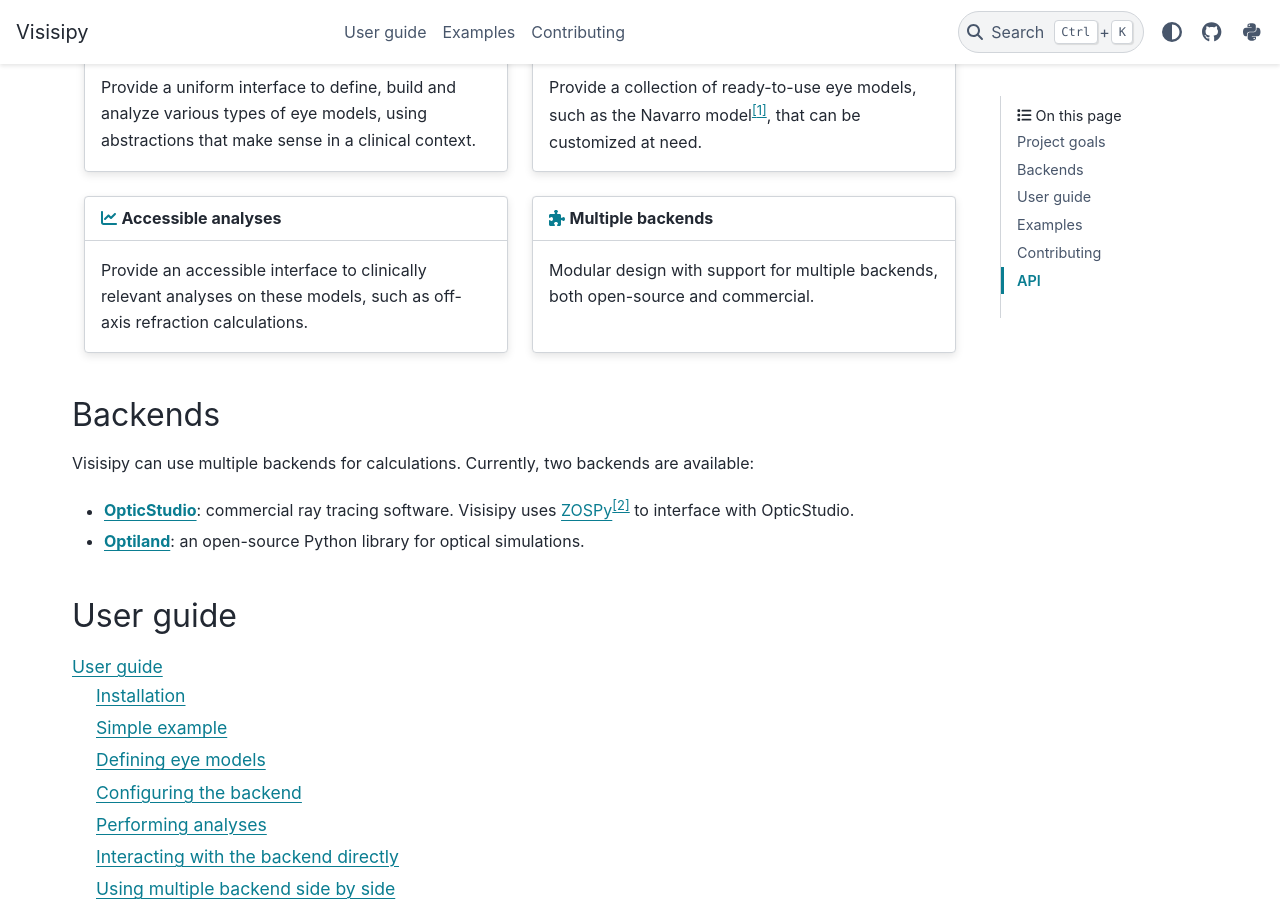
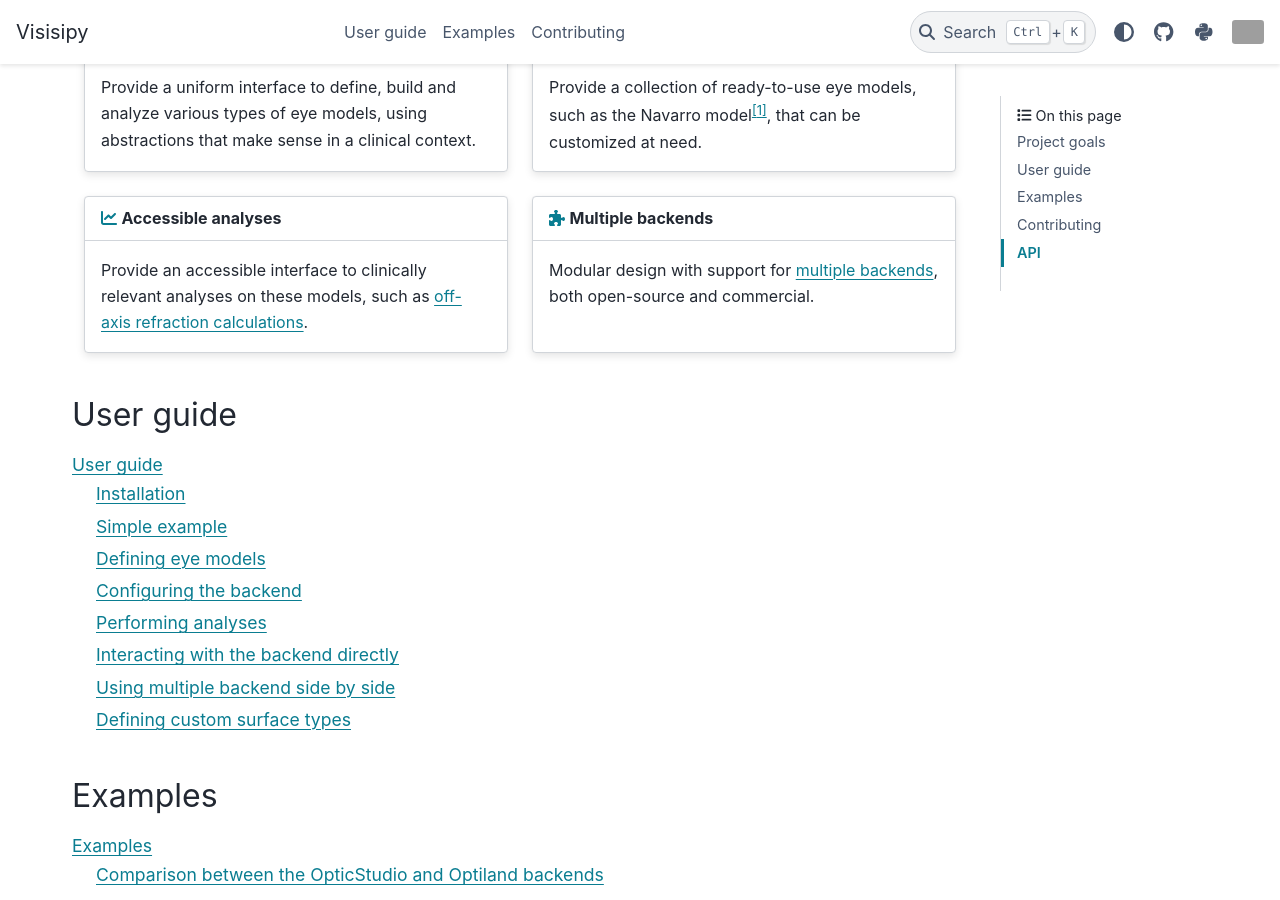
Before and after one commit to MREYE-LUMC/visisipy, a Sphinx documentation site: the page built from docs/index.md, in a window 1280 px wide and 900 px high, scrolled down 375 px. Built offline with Sphinx 7.4.7 and the PyData theme 0.15.4, drawn with Linux system fonts in a browser that asks for light colours; pages that are not in the unit, such as notebooks, are missing from menus; grey boxes are pictures that could not be loaded.

Commit message:
Small documentation improvements

```diff
--- a/docs/conf.py
+++ b/docs/conf.py
@@ -42,6 +42,12 @@
             "name": "PyPI",
             "url": "https://pypi.org/project/visisipy",
             "icon": "fa-brands fa-python",
+        },
+        {
+            "name": "MReye.nl",
+            "url": "https://mreye.nl",
+            "icon": "https://mreye.nl/icon.png",
+            "type": "url",
         },
     ],
     "logo": {
--- a/docs/index.md
+++ b/docs/index.md
@@ -27,23 +27,15 @@
 :::{grid-item-card}
 {fa}`chart-line;pst-color-primary` **Accessible analyses**
 ^^^
-Provide an accessible interface to clinically relevant analyses on these models, such as off-axis refraction calculations.
+Provide an accessible interface to clinically relevant analyses on these models, such as [off-axis refraction calculations][refraction].
 :::
 
 :::{grid-item-card}
 {fa}`puzzle-piece;pst-color-primary` **Multiple backends**
 ^^^
-Modular design with support for multiple backends, both open-source and commercial.
+Modular design with support for [multiple backends][backends], both open-source and commercial.
 :::
 ::::
-
-## Backends
-
-Visisipy can use multiple backends for calculations.
-Currently, two backends are available:
-
-- [**OpticStudio**][opticstudio]: commercial ray tracing software. Visisipy uses [ZOSPy][zospy][^zospy] to interface with OpticStudio.
-- [**Optiland**][optiland]: an open-source Python library for optical simulations.
 
 ## User guide
 
```
Also changed, not shown: other parts of docs/index.md (+2 -1 lines), docs/user_guide/example.md (deleted, +0 -33 lines), docs/user_guide/index.md (+5 -0 lines), docs/user_guide/example.ipynb (added).
